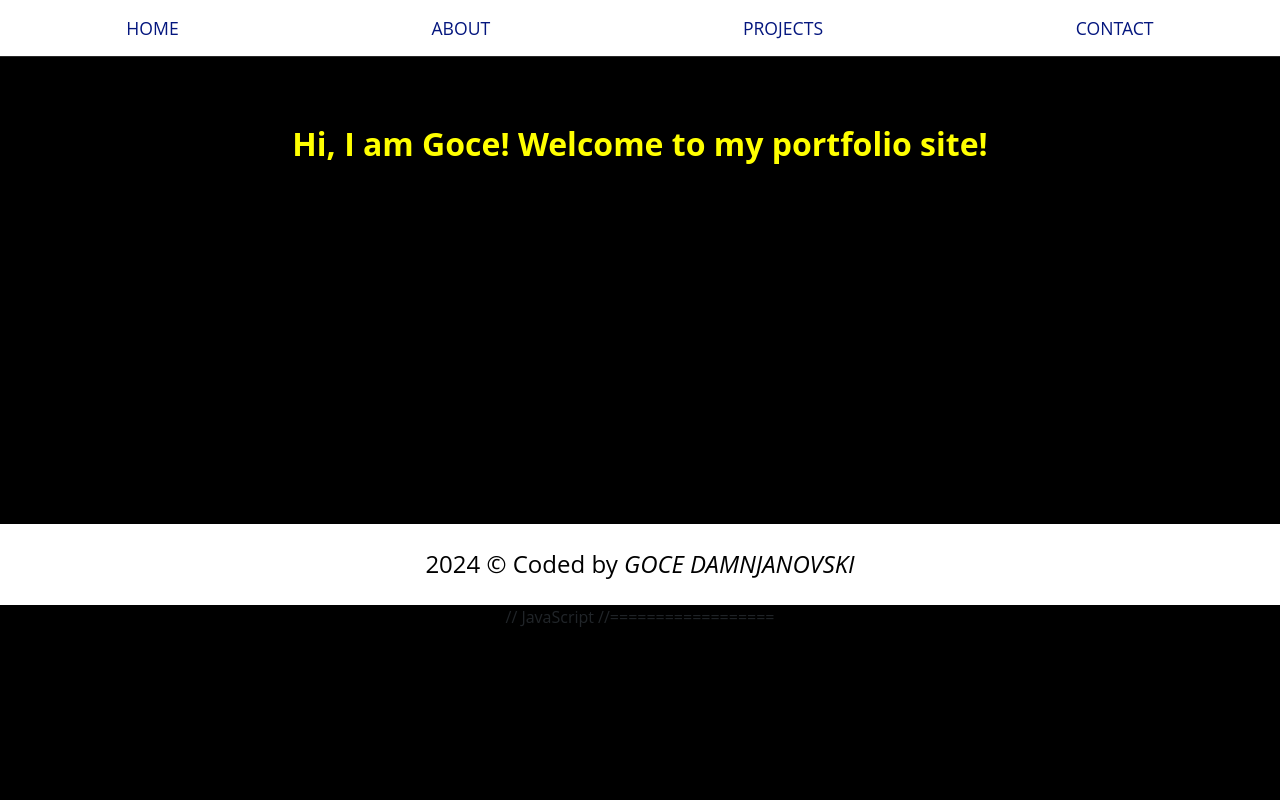
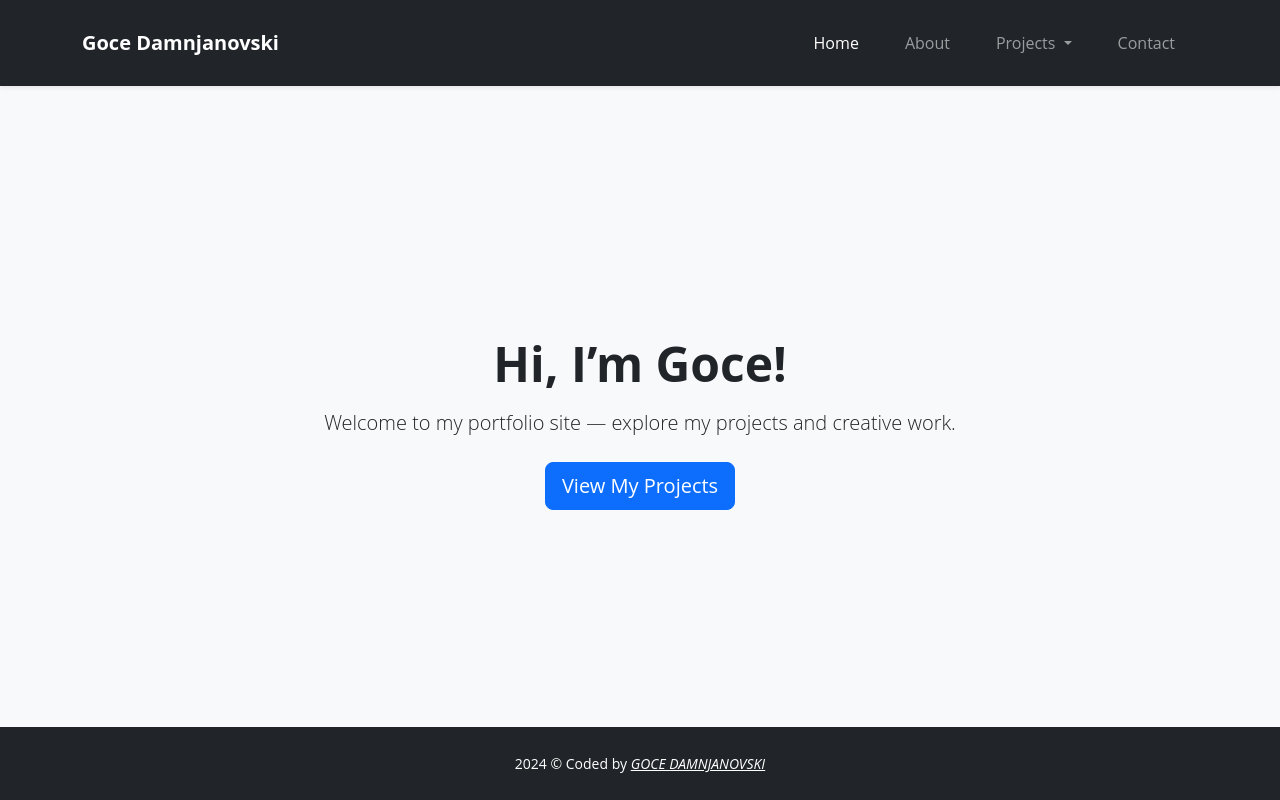
Before and after one commit to goce-damnjanovski/goce-damnjanovski.github.io, a plain HTML site: page index.html in a window 1280 px wide. Drawn offline with nearby package versions, Linux system fonts and the light colour scheme.

Commit message:
Add some changes in index.html

```diff
--- a/index.html
+++ b/index.html
@@ -4,39 +4,71 @@
     <meta charset="UTF-8">
     <meta name="viewport" content="width=device-width, initial-scale=1.0">
     <meta http-equiv="X-UA-Compatible" content="ie=edge">
-    //bootstrap
+    <title>Home | Goce Damnjanovski</title>
+
+    <!-- ✅ Bootstrap CSS -->
     <link href="https://cdn.jsdelivr.net/npm/bootstrap@5.2.3/dist/css/bootstrap.min.css"
           rel="stylesheet"
           integrity="sha384-rbsA2VBKQhggwzxH7pPCaAqO46MgnOM80zW1RWuH61DGLwZJEdK2Kadq2F9CUG65"
           crossorigin="anonymous">
-    //=======================
-    <title>Home</title>
-    <link rel="stylesheet" type="text/css" href="style.css">
+
+    <!-- ✅ Твој CSS -->
+    <link rel="stylesheet" href="style.css">
 </head>
-<body>
-    <nav>
-        <ul id='navbar'>
-            <li><a href="index.html">HOME</a></li>
-            <li><a href="about.html">ABOUT</a></li>
-            <li><a href="projects.html">PROJECTS</a></li>
-            <li><a href="contact.html">CONTACT</a></li>
-        </ul>
-    </nav>
-    <div class="wrapper" id="welcome-section">
-        <h1>Hi, I am Goce! Welcome to my portfolio site!</h1>
+<body class="d-flex flex-column min-vh-100">
+
+<!-- ✅ Навигација -->
+<nav class="navbar navbar-expand-lg navbar-dark bg-dark shadow-sm">
+    <div class="container">
+        <a class="navbar-brand fw-bold" href="index.html">Goce Damnjanovski</a>
+        <button class="navbar-toggler" type="button" data-bs-toggle="collapse" data-bs-target="#navbarNav"
+                aria-controls="navbarNav" aria-expanded="false" aria-label="Toggle navigation">
+            <span class="navbar-toggler-icon"></span>
+        </button>
+
+        <div class="collapse navbar-collapse" id="navbarNav">
+            <ul class="navbar-nav ms-auto">
+                <li class="nav-item"><a class="nav-link active" href="index.html">Home</a></li>
+                <li class="nav-item"><a class="nav-link" href="about.html">About</a></li>
+                <li class="nav-item dropdown">
+                    <a class="nav-link dropdown-toggle" href="#" id="projectsDropdown" role="button" data-bs-toggle="dropdown" aria-expanded="false">
+                        Projects
+                    </a>
+                    <ul class="dropdown-menu dropdown-menu-dark" aria-labelledby="projectsDropdown">
+                        <li><a class="dropdown-item" href="daily-logo-design.html">Daily Logo Design Challenge</a></li>
+                        <li><a class="dropdown-item" href="daily-ui-design.html">Daily UI Design Challenge</a></li>
+                        <li><a class="dropdown-item" href="other-projects.html">Other Projects</a></li>
+                    </ul>
+                </li>
+                <li class="nav-item"><a class="nav-link" href="contact.html">Contact</a></li>
+            </ul>
+        </div>
     </div>
-    <footer>
-        <h4 id="coded_by">
-            2024 &#169 Coded by
-            <a target="_blank" href="https://github.com/goce-damnjanovski">Goce Damnjanovski</a>
-        </h4>
-    </footer>
+</nav>
 
+<!-- ✅ Главен дел -->
+<section class="flex-grow-1 d-flex align-items-center text-center bg-light">
+    <div class="container py-5">
+        <h1 class="display-5 fw-bold mb-3">Hi, I’m Goce!</h1>
+        <p class="lead mb-4">Welcome to my portfolio site — explore my projects and creative work.</p>
+        <a href="projects.html" class="btn btn-primary btn-lg">View My Projects</a>
+    </div>
+</section>
 
-    // JavaScript
-    <script src="https://cdn.jsdelivr.net/npm/bootstrap@5.2.3/dist/js/bootstrap.bundle.min.js"
-            integrity="sha384-kenU1KFdBIe4zVF0s0G1M5b4hcpxyD9F7jL+jjXkk+Q2h455rYXK/7HAuoJl+0I4"
-            crossorigin="anonymous"></script>
-    //==================
+<!-- ✅ Футер -->
+<footer class="bg-dark text-center text-white py-3 mt-auto">
+    <div class="container">
+        <small>2024 &copy; Coded by
+            <a class="text-white text-decoration-underline" target="_blank" href="https://github.com/goce-damnjanovski">
+                Goce Damnjanovski
+            </a>
+        </small>
+    </div>
+</footer>
+
+<!-- ✅ Bootstrap JS -->
+<script src="https://cdn.jsdelivr.net/npm/bootstrap@5.2.3/dist/js/bootstrap.bundle.min.js"
+        integrity="sha384-kenU1KFdBIe4zVF0s0G1M5b4hcpxyD9F7jL+jjXkk+Q2h455rYXK/7HAuoJl+0I4"
+        crossorigin="anonymous"></script>
 </body>
 </html>
```
